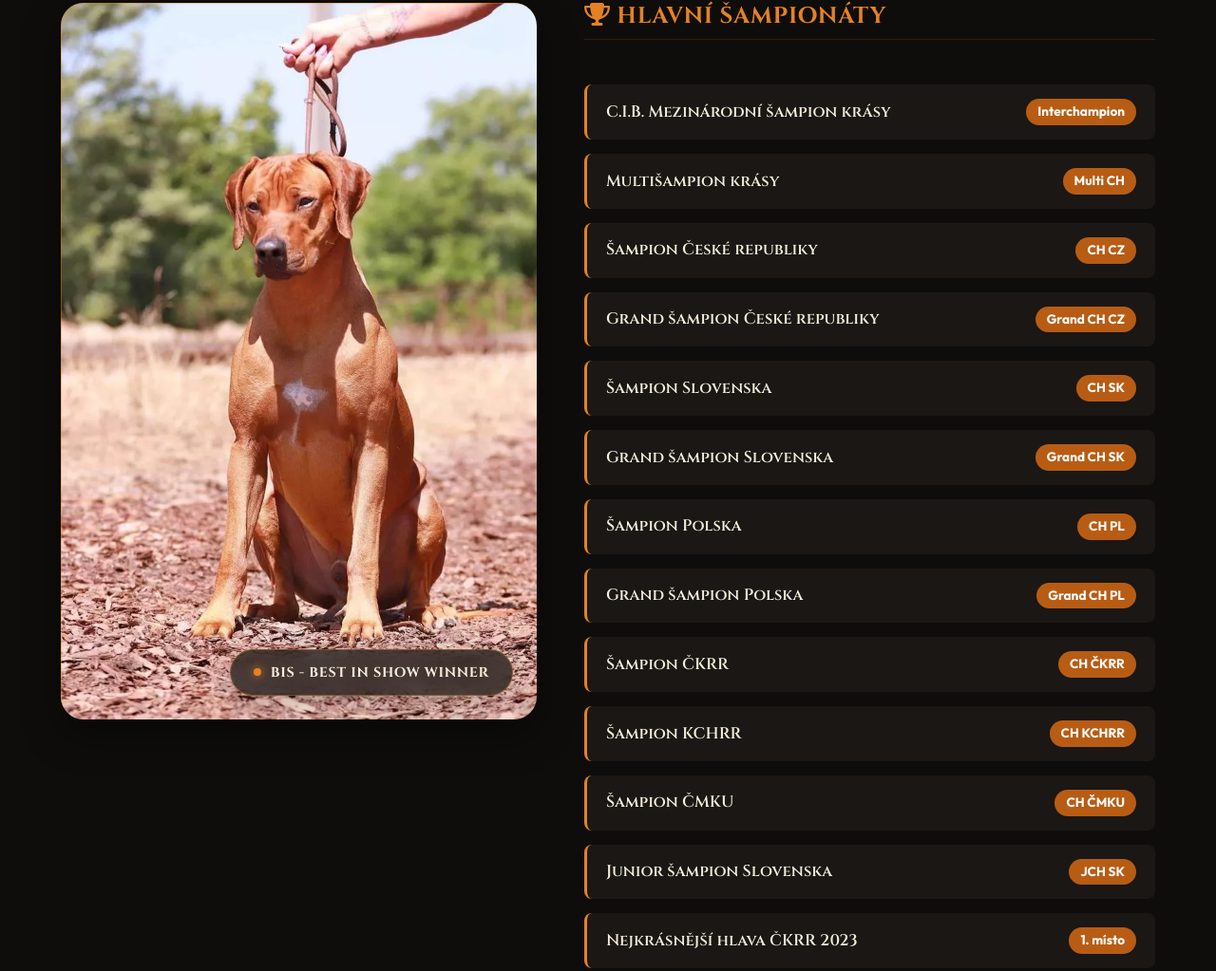
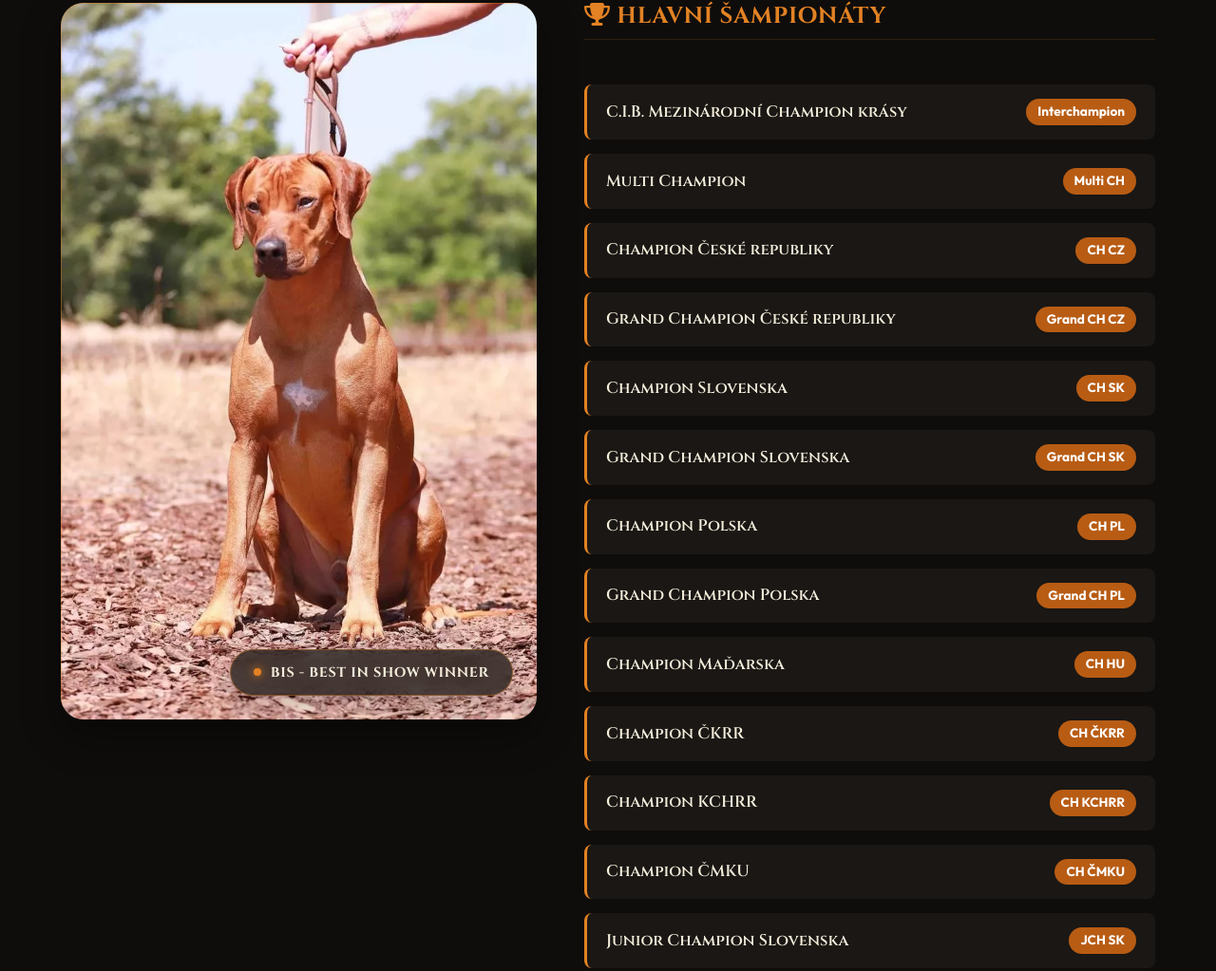
Before and after one commit to RadekDuba/ragnar, a plain HTML site: page oceneni.html in a window 1280 px wide. Shown: the part 497-1520 px from the top of the page at 95% size. Drawn offline with Linux system fonts and the light colour scheme.

Commit message:
Add Champion of Hungary and update title terminology to Champion

```diff
--- a/oceneni.html
+++ b/oceneni.html
@@ -4,7 +4,7 @@
     <meta charset="utf-8">
     <meta name="viewport" content="width=device-width, initial-scale=1.0">
     <title>Výstavní ocenění & Tituly | Ridgeback Ragnar</title>
-    <meta name="description" content="Výstavní ocenění a šampionáty chovného psa Blues for Ragnar by Reggynka – C.I.B. Interchampion, Multišampion, BIS, BOB, BOS, BIG.">
+    <meta name="description" content="Výstavní ocenění a šampionáty chovného psa Blues for Ragnar by Reggynka – C.I.B. Interchampion, Multi Champion, BIS, BOB, BOS, BIG.">
     <meta name="author" content="Marcela Dubová">
     <meta name="robots" content="index, follow">
     <meta name="theme-color" content="#0f0d0b">
@@ -21,7 +21,7 @@
     <meta property="og:type" content="article">
     <meta property="og:site_name" content="Ridgeback Ragnar">
     <meta property="og:title" content="Výstavní ocenění & Tituly | Ridgeback Ragnar">
-    <meta property="og:description" content="Přehled výstavních úspěchů chovného psa Blues for Ragnar by Reggynka – C.I.B. Mezinárodní šampion krásy, 2x BIS, 30x BOB, 61x CAC, 41x CACIB.">
+    <meta property="og:description" content="Přehled výstavních úspěchů chovného psa Blues for Ragnar by Reggynka – C.I.B. Mezinárodní Champion krásy, 2x BIS, 30x BOB, 61x CAC, 41x CACIB.">
     <meta property="og:image" content="https://www.ridgebackragnar.cz/images/ragnar_gallery_6.webp">
     <meta property="og:url" content="https://www.ridgebackragnar.cz/oceneni.html">
     <meta property="og:locale" content="cs_CZ">
@@ -29,7 +29,7 @@
     <!-- Twitter Cards -->
     <meta name="twitter:card" content="summary_large_image">
     <meta name="twitter:title" content="Výstavní ocenění & Tituly | Ridgeback Ragnar">
-    <meta name="twitter:description" content="Výstavní ocenění a šampionáty: C.I.B. Interchampion, 2x BIS, 30x BOB, Multi Grand Šampion.">
+    <meta name="twitter:description" content="Výstavní ocenění a šampionáty: C.I.B. Interchampion, 2x BIS, 30x BOB, Multi Grand Champion.">
     <meta name="twitter:image" content="https://www.ridgebackragnar.cz/images/ragnar_gallery_6.webp">
 
     <!-- Google Fonts DNS Preconnect & Async Display Swap -->
@@ -52,7 +52,7 @@
       "about": {
         "@type": "Thing",
         "name": "Blues for Ragnar by Reggynka",
-        "description": "C.I.B. Mezinárodní šampion krásy, Multišampion, Grandšampion"
+        "description": "C.I.B. Mezinárodní Champion krásy, Multi Champion, Grand Champion"
       }
     }
     </script>
@@ -117,51 +117,55 @@
                     <div class="awards-list">
                         <h3 class="awards-column-title" style="margin-top: 0;"><i class="fa-solid fa-trophy" style="color: var(--color-primary-light);"></i> Hlavní šampionáty</h3>
                         <div class="award-item">
-                            <span class="award-title">C.I.B. Mezinárodní šampion krásy</span>
+                            <span class="award-title">C.I.B. Mezinárodní Champion krásy</span>
                             <span class="award-qty">Interchampion</span>
                         </div>
                         <div class="award-item">
-                            <span class="award-title">Multišampion krásy</span>
+                            <span class="award-title">Multi Champion</span>
                             <span class="award-qty">Multi CH</span>
                         </div>
                         <div class="award-item">
-                            <span class="award-title">Šampion České republiky</span>
+                            <span class="award-title">Champion České republiky</span>
                             <span class="award-qty">CH CZ</span>
                         </div>
                         <div class="award-item">
-                            <span class="award-title">Grand šampion České republiky</span>
+                            <span class="award-title">Grand Champion České republiky</span>
                             <span class="award-qty">Grand CH CZ</span>
                         </div>
                         <div class="award-item">
-                            <span class="award-title">Šampion Slovenska</span>
+                            <span class="award-title">Champion Slovenska</span>
                             <span class="award-qty">CH SK</span>
                         </div>
                         <div class="award-item">
-                            <span class="award-title">Grand šampion Slovenska</span>
+                            <span class="award-title">Grand Champion Slovenska</span>
                             <span class="award-qty">Grand CH SK</span>
                         </div>
                         <div class="award-item">
-                            <span class="award-title">Šampion Polska</span>
+                            <span class="award-title">Champion Polska</span>
                             <span class="award-qty">CH PL</span>
                         </div>
                         <div class="award-item">
-                            <span class="award-title">Grand šampion Polska</span>
+                            <span class="award-title">Grand Champion Polska</span>
                             <span class="award-qty">Grand CH PL</span>
                         </div>
                         <div class="award-item">
-                            <span class="award-title">Šampion ČKRR</span>
+                            <span class="award-title">Champion Maďarska</span>
+                            <span class="award-qty">CH HU</span>
+                        </div>
+                        <div class="award-item">
+                            <span class="award-title">Champion ČKRR</span>
                             <span class="award-qty">CH ČKRR</span>
                         </div>
                         <div class="award-item">
-                            <span class="award-title">Šampion KCHRR</span>
+                            <span class="award-title">Champion KCHRR</span>
                             <span class="award-qty">CH KCHRR</span>
                         </div>
                         <div class="award-item">
-                            <span class="award-title">Šampion ČMKU</span>
+                            <span class="award-title">Champion ČMKU</span>
                             <span class="award-qty">CH ČMKU</span>
                         </div>
                         <div class="award-item">
-                            <span class="award-title">Junior šampion Slovenska</span>
+                            <span class="award-title">Junior Champion Slovenska</span>
                             <span class="award-qty">JCH SK</span>
                         </div>
                         <div class="award-item">
@@ -261,7 +265,7 @@
         <div class="container footer-grid">
             <div class="footer-info">
                 <h4>Ragnar<span>Ridgeback</span></h4>
-                <p>Blues for Ragnar by Reggynka – Mezinárodní výstavní šampion (C.I.B.), Multišampion a Grandšampion. Zdravotně plně testovaný, mimořádně úspěšný chovný pes Rhodéského Ridgebacka s dominantním genem pro ridge (R/R) a úžasně klidnou povahou.</p>
+                <p>Blues for Ragnar by Reggynka – Mezinárodní výstavní Champion (C.I.B.), Multi Champion a Grand Champion. Zdravotně plně testovaný, mimořádně úspěšný chovný pes Rhodéského Ridgebacka s dominantním genem pro ridge (R/R) a úžasně klidnou povahou.</p>
             </div>
             <div class="footer-links">
                 <h5>Rychlá navigace</h5>
```
Also changed, not shown: galerie.html (+2 -2 lines), index.html (+9 -9 lines), kontakt.html (+1 -1 lines), o-nas.html (+4 -4 lines), llms-full.txt, llms.txt, site.webmanifest.
